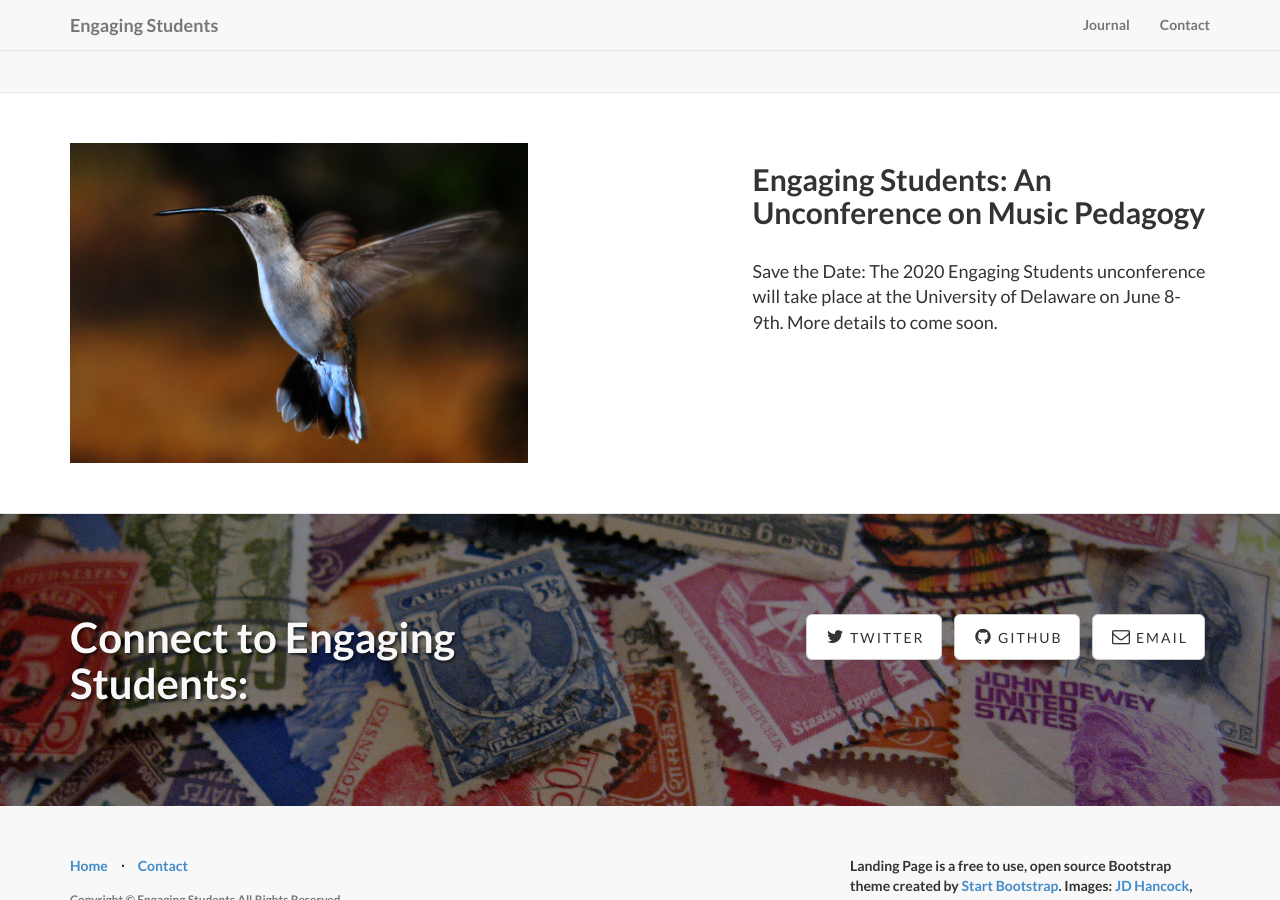
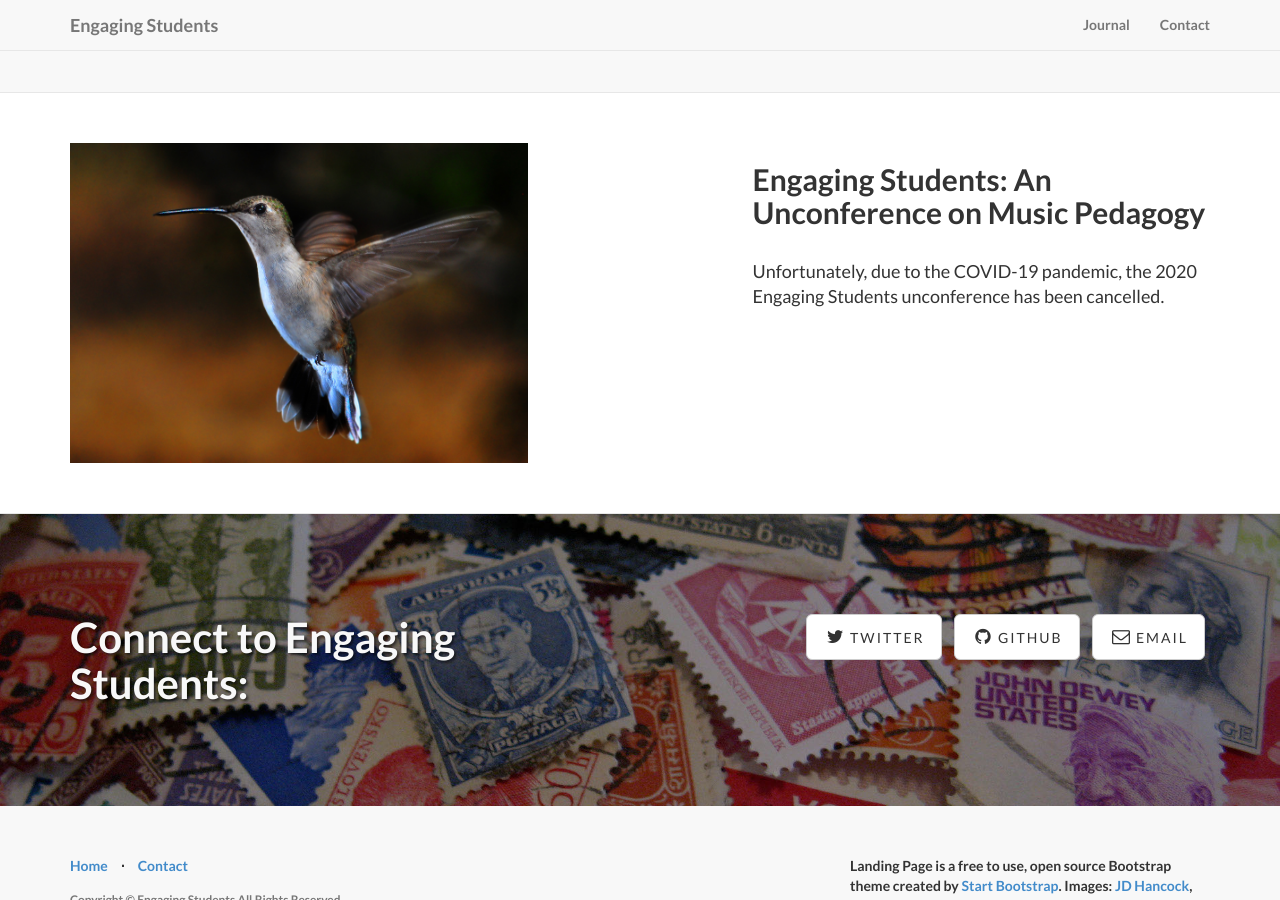
Before and after one commit to flipcamp/flipcamp.github.io, a Jekyll site: the page built from index.html, in a window 1280 px wide and 900 px high, scrolled down 1647 px. Built offline with Jekyll 4.4.1, drawn with Linux system fonts in a browser that asks for light colours.

Commit message:
Update 2015-01-08-unconference.markdown

```diff
--- a/_posts/2015-01-08-unconference.markdown
+++ b/_posts/2015-01-08-unconference.markdown
@@ -4,6 +4,6 @@ img: flutter.jpg
 category: Services
 title: Engaging Students&#58; An Unconference on Music Pedagogy
 description: |
-  <p class="lead">Save the Date: The 2020 Engaging Students unconference will take place at the University of Delaware on June 8-9th. More details to come soon.</p>
+  <p class="lead">Unfortunately, due to the COVID-19 pandemic, the 2020 Engaging Students unconference has been cancelled.</p>
 
 ---
```
